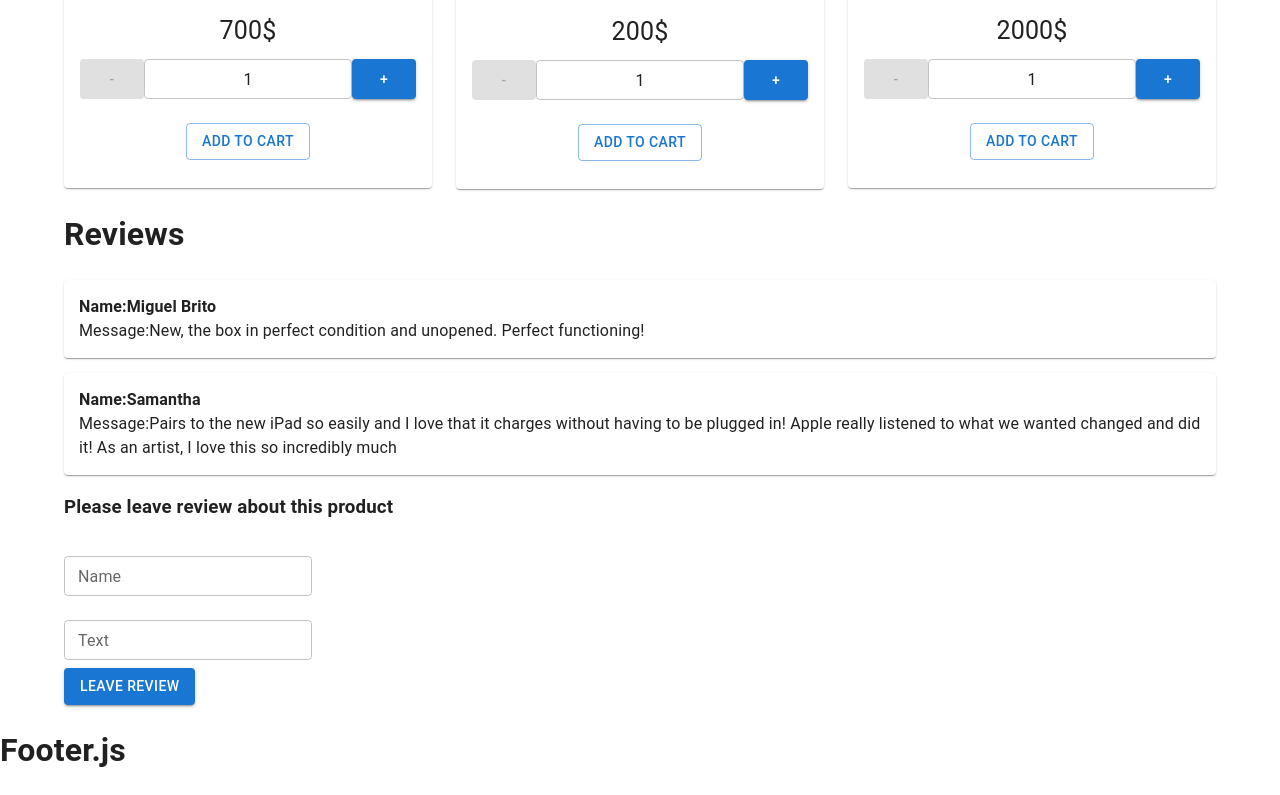
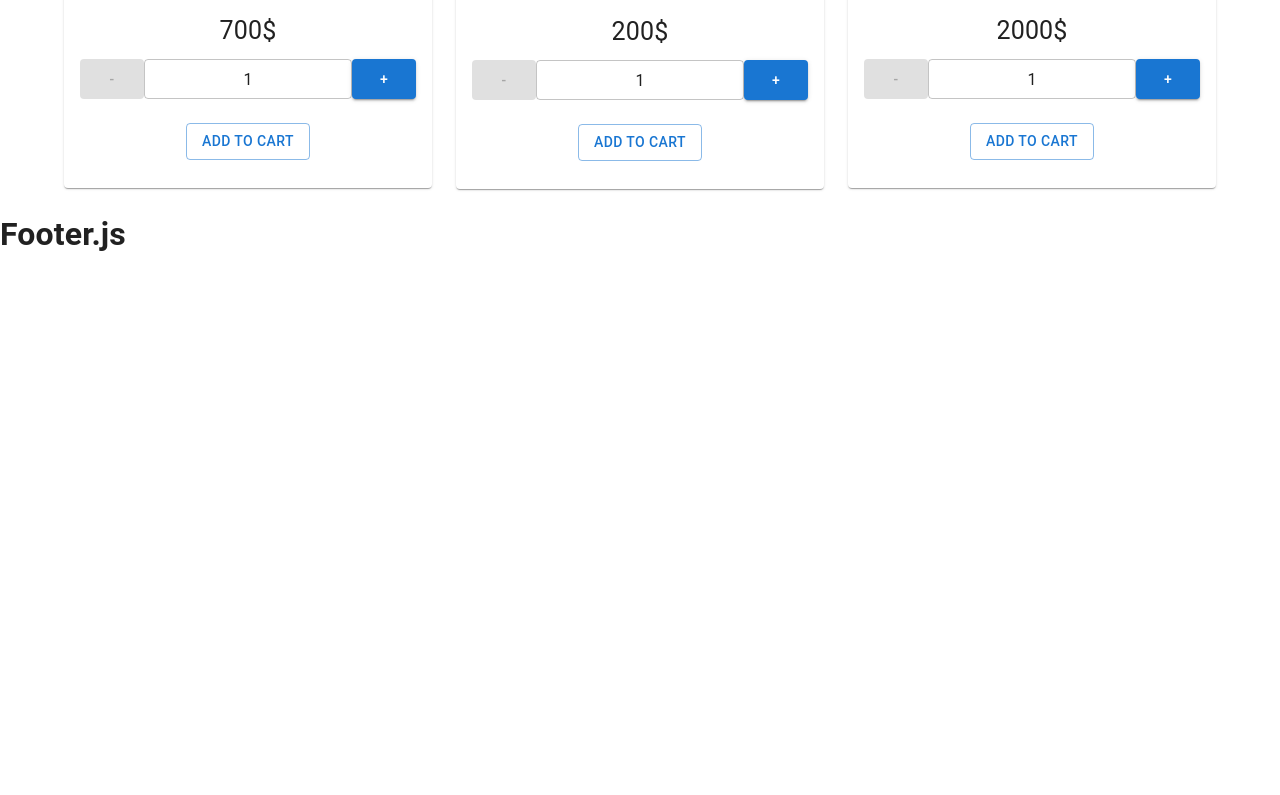
Before and after one commit to VladislavFuklev/FakeShop, a React (Create React App) app: page / in a window 1280 px wide. Shown: the part 1289-2084 px from the top of the page. After the commit the page ends 1569 px from the top, so only its background shows below. Built offline with nearby package versions, Linux system fonts and the light colour scheme.

Commit message:
закомментировал отзывы

```diff
--- a/src/container/Main/Main.js
+++ b/src/container/Main/Main.js
@@ -25,7 +25,7 @@ export const Main = ({
                                 <ProductsList
                                     addProductToCart={addProductToCart}
                                 />
-                                <Reviews />
+                                {/* <Reviews /> */}
                             </>
                         }
                     />
```
